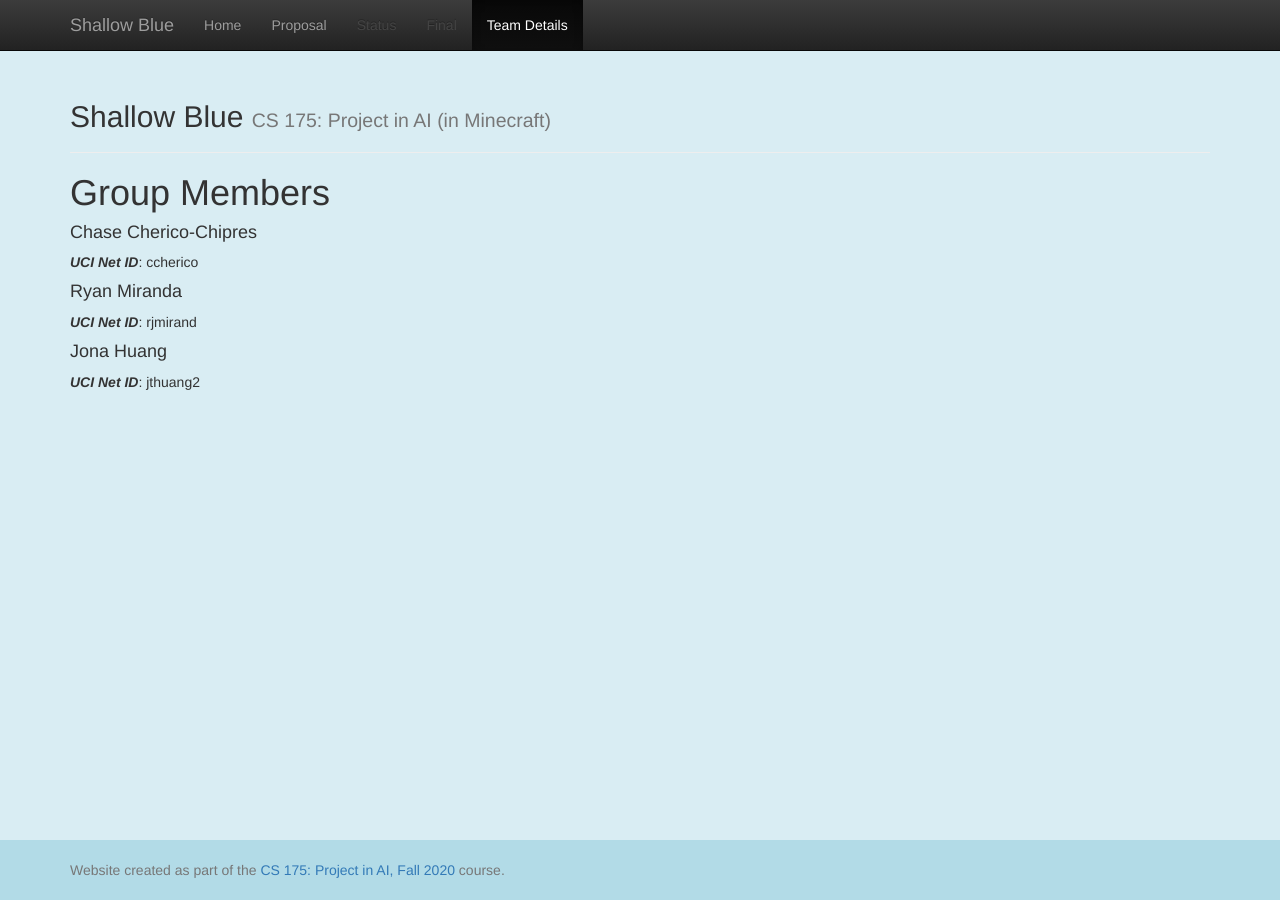
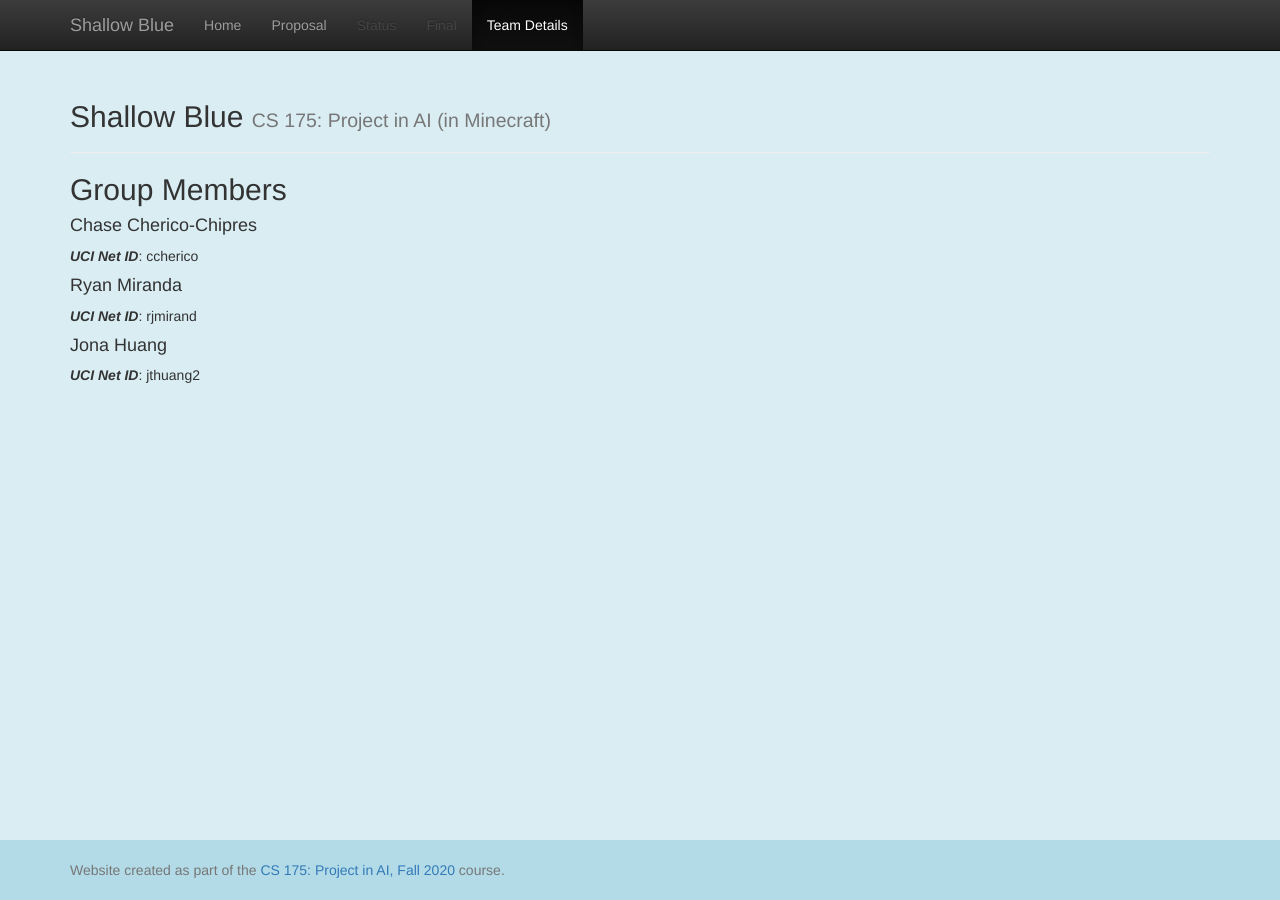
Before and after one commit to ChaseChipres/ShallowBlue, a Jekyll site: the page built from docs/team.md, in a window 1280 px wide. Built offline with Jekyll 4.4.1, drawn with Linux system fonts in a browser that asks for light colours.

```diff
--- a/docs/team.md
+++ b/docs/team.md
@@ -3,13 +3,15 @@ layout: default
 title:  Team
 ---
 
-# Group Members
+## Group Members
 
 #### Chase Cherico-Chipres
 ***UCI Net ID***: ccherico
 
+
 #### Ryan Miranda
 ***UCI Net ID***: rjmirand
 
+
 #### Jona Huang
 ***UCI Net ID***: jthuang2
```
